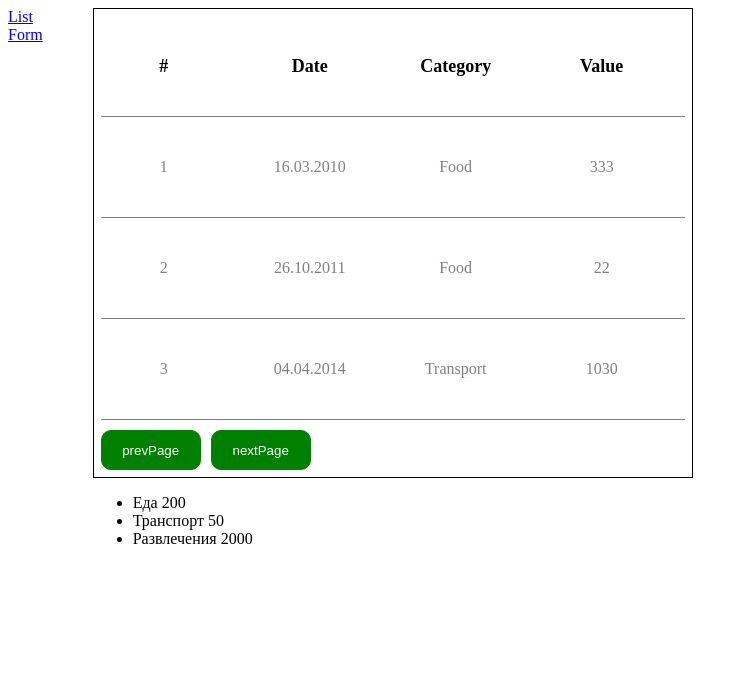
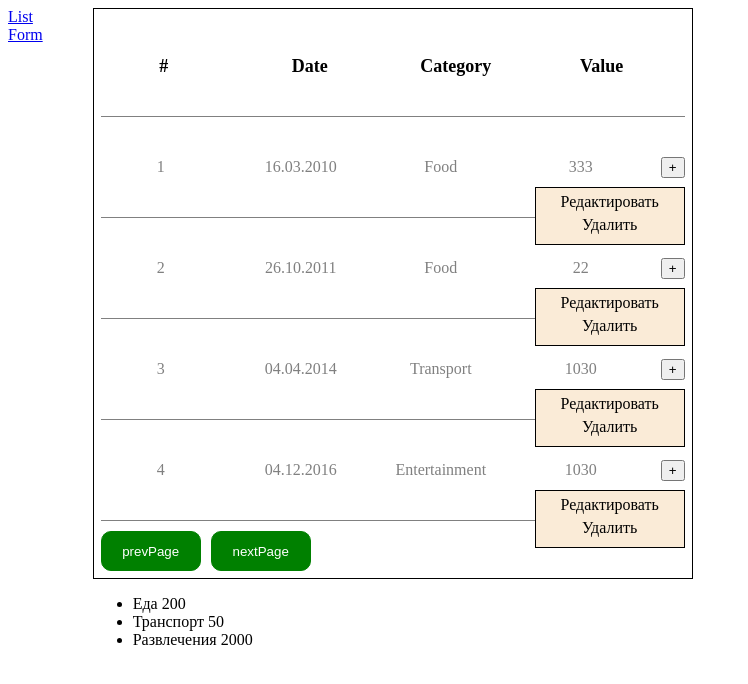
Before and after one commit to MisterDenisZubrin/Vue-courseGB, a Vue app in the folder finalproject/: page / in a window 1280 px wide. Shown: the top 684 px of the page, without its empty margins (0-748 px from the left). Built offline with nearby package versions, Linux system fonts and the light colour scheme.

Commit message:
Сделано 6 задание

```diff
--- a/finalproject/src/components/ContextMenu.vue
+++ b/finalproject/src/components/ContextMenu.vue
@@ -1,27 +1,57 @@
 <template>
-  <div class="modal">
-    <div class="modal__body">
-      <span class="edit">Редактировать</span>
-      <span class="remove">Удалить</span>
+    <div class="context">
+      <div class="context__body">
+        <span class="context__variant" @click="edit">Редактировать</span>
+        <span class="context__variant" @click="remove">Удалить</span>
+      </div>
     </div>
-  </div>
 </template>
+
 <script>
 export default {
-  name: 'ContextMenu',
+  name: "ContextMenu",
   props: {
-    isVisible: {
-      type: Boolean
+    row: Number,
+  },
+  methods: {
+    edit() {
+      const list = this.$store.getters.getNotesList;
+      const note = list.find((element) => element.id === this.row);
+      const { value, category, id, date } = note;
+      this.$router.push({ path: `/add/payment/${category}`, query: { value, id, date } });
+    },
+    remove() {
+      this.$store.commit("removeNoteFromList", this.row);
     }
   },
-  methods: {
-    showContextMenu() {
-      this.$emit('show')
-    },
-    hideContextMenu() {
-      this.$emit('hide')
-    }
-  }
 };
 </script>
-<style lang="scss" scoped></style>
+
+<style lang="scss" scoped>
+.context {
+  position: relative;
+
+  &__body {
+    width: 150px;
+    background-color: antiquewhite;
+    border: 1px solid black;
+    text-align: center;
+    padding: 5px;
+    box-sizing: border-box;
+    position: absolute;
+    top: 20px;
+    left: -150px;
+  }
+
+  &__variant {
+    display: block;
+    width: 100%;
+    padding: 0 0 5px 0;
+    box-sizing: border-box;
+    font-size: 16px;
+    color: black;
+    cursor: pointer;
+  }
+}
+
+</style>
--- a/finalproject/src/components/Form.vue
+++ b/finalproject/src/components/Form.vue
@@ -1,6 +1,6 @@
 <template>
   <form action="#" class="form">
-  <label for="category" class="form__label">Категория:</label>
+    <label for="category" class="form__label">Категория:</label>
     <select
       class="form__select"
       placeholder="Payment category"
@@ -12,13 +12,33 @@
       <option value="Entertainment" class="form__option">Entertainment</option>
     </select>
     <label for="value" class="form__label">Потрачено:</label>
-    <input class="form__input" type="text" placeholder="Payment value" v-model="value" id="value"/>
+    <input
+      class="form__input"
+      type="text"
+      placeholder="Payment value"
+      v-model="value"
+      id="value"
+    />
     <label for="date" class="form__label">Дата:</label>
-    <input class="form__input" type="text" placeholder="Payment date" v-model="date" id="date"/>
+    <input
+      class="form__input"
+      type="text"
+      placeholder="Payment date"
+      v-model="date"
+      id="date"
+    />
+    <input
+      class="form__button"
+      type="submit"
+      value="Edit Note"
+      v-if="id"
+      @click.prevent="editNote"
+    />
     <input
       class="form__button"
       type="submit"
       value="Add Note"
+      v-else
       @click.prevent="addToStore"
     />
   </form>
@@ -32,6 +52,7 @@ export default {
       date: "",
       value: "",
       category: "",
+      id: null,
     };
   },
   methods: {
@@ -45,13 +66,29 @@ export default {
       });
       this.$store.commit("setNotesList", list);
     },
+    editNote() {
+      if (this.id) {
+        const newNote = {
+          id: +this.id,
+          date: this.date,
+          value: this.value,
+          category: this.category,
+        };
+        this.$store.commit("editNote", newNote);
+      }
+    },
   },
   mounted() {
     this.category = this.$route.params.category;
     this.value = this.$route.query.value;
-    const date = new Date();
-    this.date = `${date.getDay()}.${date.getMonth()}.${date.getFullYear()}`;
-  }
+    if (this.$route.query.id) {
+      this.id = this.$route.query.id;
+      this.date = this.$route.query.date;
+    } else {
+      const date = new Date();
+      this.date = `${date.getDay()}.${date.getMonth()}.${date.getFullYear()}`;
+    }
+  },
 };
 </script>
 
--- a/finalproject/src/components/List.vue
+++ b/finalproject/src/components/List.vue
@@ -1,8 +1,5 @@
 <template>
   <div>
-    <!-- <button @click="isFormVisible = !isFormVisible" class="toggle-button">
-      Add New Note
-    </button> -->
     <div class="table">
       <div class="table__row">
         <span class="table__col table__col-name">#</span>
@@ -15,6 +12,10 @@
         <span class="table__col">{{ note.date }}</span>
         <span class="table__col">{{ note.category }}</span>
         <span class="table__col">{{ note.value }}</span>
+        <button @click="toggleContextMenu">+</button>
+        <transition name="fade">
+          <ContextMenu v-if="isVisible" :row="+note.id"></ContextMenu>
+        </transition>
       </div>
       <button class="table__button" @click="prevPage" :disabled="pageNumber === 0">
         prevPage
@@ -28,12 +29,8 @@
       </button>
     </div>
     <ul class="presets">
-      <li class="presets__preset" @click="openForm('Food', 200)">
-        Еда 200
-      </li>
-      <li class="presets__preset" @click="openForm('Transport', 50)">
-        Транспорт 50
-      </li>
+      <li class="presets__preset" @click="openForm('Food', 200)">Еда 200</li>
+      <li class="presets__preset" @click="openForm('Transport', 50)">Транспорт 50</li>
       <li class="presets__preset" @click="openForm('Entertainment', 2000)">
         Развлечения 2000
       </li>
@@ -42,13 +39,14 @@
 </template>
 
 <script>
+import ContextMenu from "./ContextMenu.vue";
 export default {
   name: "List",
   data() {
     return {
       pageNumber: 0,
       pageSize: 4,
-      // isFormVisible: true,
+      isVisible: true,
     };
   },
   methods: {
@@ -61,6 +59,9 @@ export default {
     openForm(category, value) {
       this.$router.push({ path: `/add/payment/${category}`, query: { value } });
     },
+    toggleContextMenu() {
+      this.isVisible = !this.isVisible
+    }
   },
   computed: {
     pageCount() {
@@ -79,6 +80,7 @@ export default {
       return this.$store.getters.getNotesList;
     },
   },
+  components: { ContextMenu },
 };
 </script>
 
@@ -136,4 +138,14 @@ export default {
   cursor: pointer;
   margin: 20px 0 20px 200px;
 }
+
+.fade-enter-active,
+.fade-leave-active {
+  transition: opacity 0.5s ease;
+}
+
+.fade-enter-from,
+.fade-leave-to {
+  opacity: 0;
+}
 </style>
--- a/finalproject/src/store/index.js
+++ b/finalproject/src/store/index.js
@@ -22,6 +22,12 @@ export default createStore({
         category: "Transport",
         value: 1030
       },
+      {
+        id: 4,
+        date: "04.12.2016",
+        category: "Entertainment",
+        value: 1030
+      },
     ]
   },
   getters: {
@@ -32,6 +38,15 @@ export default createStore({
   mutations: {
     setNotesList({ notes }, payload) {
       notes = payload;
+    },
+    editNote({ notes }, newNote) {
+      const oldNote = notes.find(note => note.id === newNote.id);
+      notes.splice(notes.indexOf(oldNote), 1, newNote);
+    },
+    removeNoteFromList({notes}, id) {
+      // Думаю, можно сделать лучше
+      const el = notes.find(note => note.id === id);
+      notes.splice(notes.indexOf(el), 1)
     }
   },
   // Проблема с обновлением данных
```
